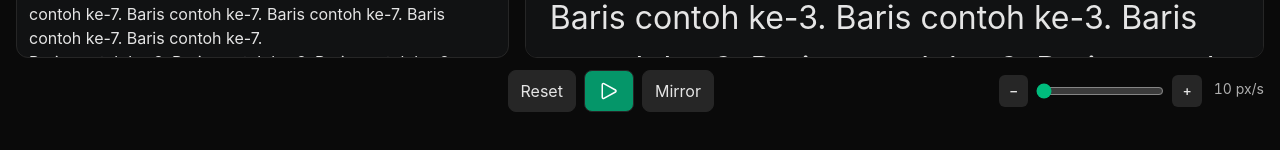
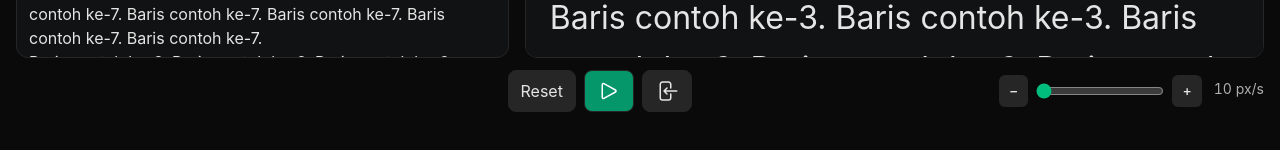
Before and after one commit to YusrilD/speako, a React (Vite) app: page / in a window 1280 px wide. Shown: the part 582-732 px from the top of the page. Built offline with nearby package versions, Linux system fonts and the light colour scheme.

Commit message:
fix call compilation of hero icons

```diff
--- a/src/icons/index.js
+++ b/src/icons/index.js
@@ -1,3 +1,6 @@
 // src/icons/index.js
 export { default as PauseIcon } from "./PauseIcon.jsx";
 export { default as PlayIcon } from "./PlayIcon.jsx";
+
+export { default as ArrowLeftIcon } from "./ArrowLeftIcon.jsx";
+export { default as ArrowRightIcon } from "./ArrowRightIcon.jsx";
--- a/src/pages/TelePrompter.jsx
+++ b/src/pages/TelePrompter.jsx
@@ -1,9 +1,7 @@
 import React, { useEffect, useRef, useState } from "react";
-import PlayIcon from "../icons/PlayIcon";
-import PauseIcon from "../icons/PauseIcon";
 import appIcon from '../assets/app_icon.webp'
 
-// import { PauseIcon, PlayIcon } from "../icons";
+import { PauseIcon, PlayIcon, ArrowLeftIcon, ArrowRightIcon } from "../icons";
 
 // Live Preview with editable panel that can be minimized (no Tailwind; inline styles)
 export default function PreviewTeleprompter() {
@@ -195,7 +193,7 @@ export default function PreviewTeleprompter() {
             <button onClick={() => setRunning(v => !v)} style={{ ...styles.btn(!running), ...(running ? styles.danger : {}) }}>
               {running ? <PauseIcon size={20} color="#fff" /> : <PlayIcon size={20} color="#fff" />}
             </button>
-            <button onClick={() => setMirrored(m => !m)} style={styles.btn(false)}>{mirrored ? "Unmirror" : "Mirror"}</button>
+            <button onClick={() => setMirrored(m => !m)} style={styles.btn(false)}>{mirrored ? <ArrowRightIcon size={20} color="#fff" /> : <ArrowLeftIcon size={20} color="#fff" />}</button>
           </div>
         </div>
         <div>
```
